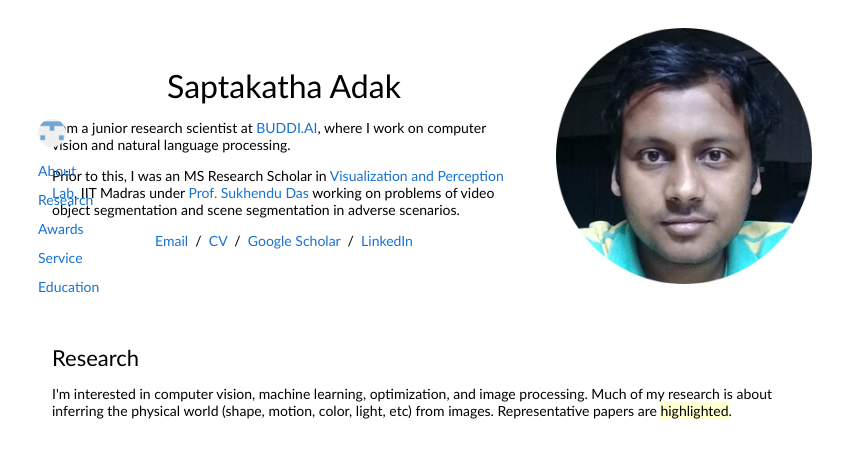
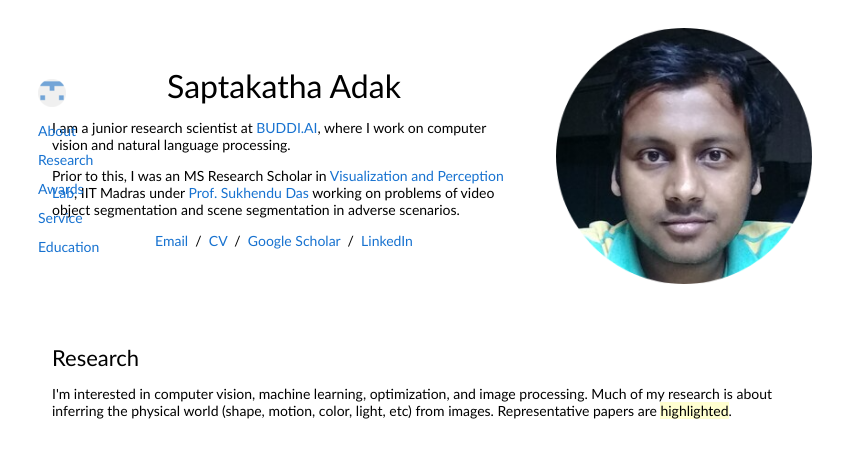
Before and after one commit to Saptakatha/saptakatha.github.io, a plain HTML site: page index.html in a window 1280 px wide. Shown: the top 450 px of the page, without its empty margins (278-1141 px from the left). Drawn offline with Linux system fonts and the light colour scheme.

Commit message:
Update index.html

```diff
--- a/index.html
+++ b/index.html
@@ -18,7 +18,7 @@
 			width: 130px;
 			position: fixed;
 			z-index: 1;
-			top: 105px;
+			top: 65px;
 			left: 300px;
 /* 			background: #eee; */
 			overflow-x: hidden;
```
